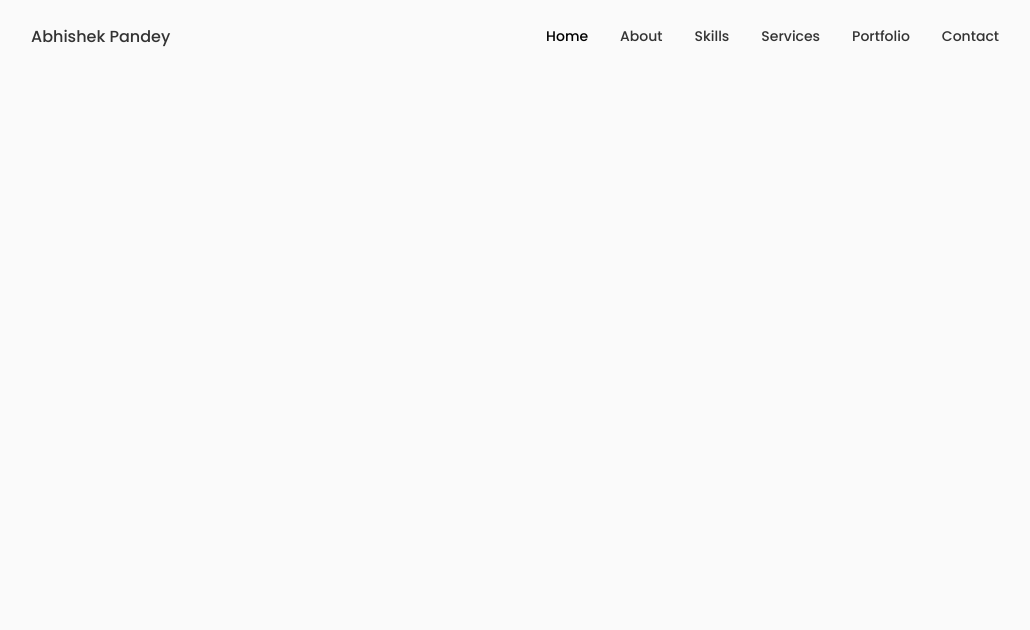
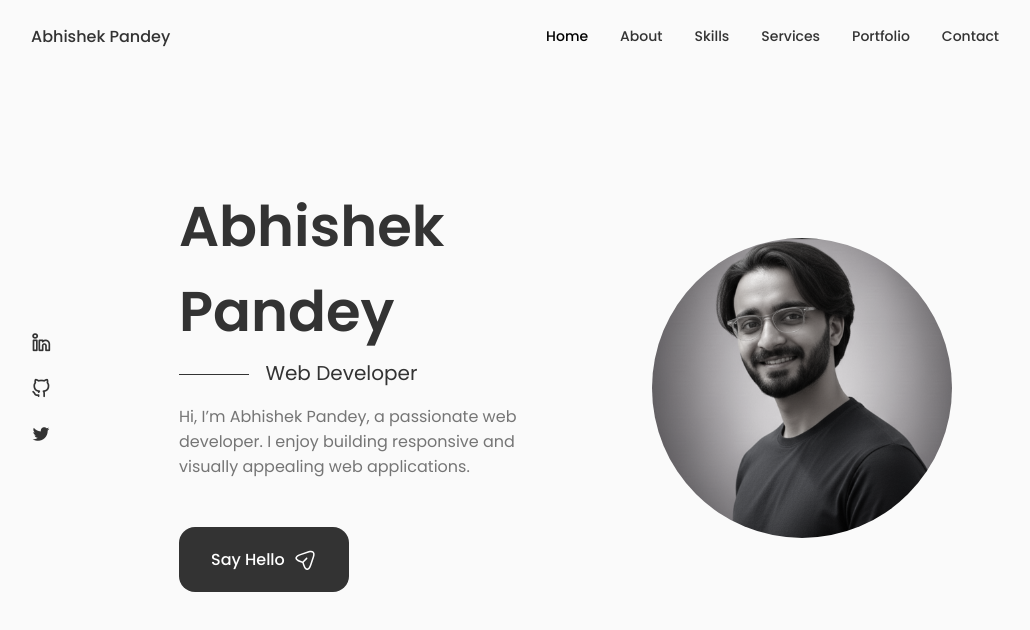
Before and after one commit to abhishekpandey-001/Portfolio, a React (Vite) app: page / in a window 1280 px wide. Shown: the top 630 px of the page, without its empty margins (125-1155 px from the left). Built offline with nearby package versions, Linux system fonts and the light colour scheme.

Commit message:
Added profile section

```diff
--- a/src/App.js
+++ b/src/App.js
@@ -7,7 +7,7 @@ const App = () => {
   return (
     <>
       <Header />
-      <main clasName='main'>
+      <main className='main'>
         <Home/>
       </main>
     </>
--- a/src/Components/header/header.css
+++ b/src/Components/header/header.css
@@ -66,7 +66,7 @@
         left: 0;
         width: 100%;
         background-color: var(--body-color);
-        padding: 2rem, 1.5rem, 4rem;
+        padding: 2rem 1.5rem 4rem;
         box-shadow: 0 -1px 4px rgba(0,0,0,0.15);
         border-radius: 1.5rem 1.5rem 0 0;
         transition: .3s;
--- /dev/null
+++ b/src/Components/home/Data.jsx
@@ -0,0 +1,44 @@
+import React from "react";
+import HandIcon from "../../assets/hand.svg";
+
+
+
+const Data =()=>{
+    return(
+        <div className="home__data">
+            <h1 className="home__title">Abhishek Pandey
+            </h1>
+
+            <h3 className="home__subtitle">Web Developer</h3>
+            <p className="home__description">
+                Hi, I’m Abhishek Pandey, a passionate web developer. I enjoy building responsive and visually appealing web applications.
+            </p>
+
+            <a href="#contact" className="button button--flex">
+                Say Hello
+                <svg
+                  className="button__icon"
+                  xmlns="http://www.w3.org/2000/svg"
+                  width="24"
+                  height="24"
+                  viewBox="0 0 24 24"
+                  fill="none"
+                >
+                  <path
+                    d="M14.2199 21.9352C13.0399 21.9352 11.3699 21.1052 10.0499 17.1352L9.32988 14.9752L7.16988 14.2552C3.20988 12.9352 2.37988 11.2652 2.37988 10.0852C2.37988 8.91525 3.20988 7.23525 7.16988 5.90525L15.6599 3.07525C17.7799 2.36525 19.5499 2.57525 20.6399 3.65525C21.7299 4.73525 21.9399 6.51525 21.2299 8.63525L18.3999 17.1252C17.0699 21.1052 15.3999 21.9352 14.2199 21.9352ZM7.63988 7.33525C4.85988 8.26525 3.86988 9.36525 3.86988 10.0852C3.86988 10.8052 4.85988 11.9052 7.63988 12.8252L10.1599 13.6652C10.3799 13.7352 10.5599 13.9152 10.6299 14.1352L11.4699 16.6552C12.3899 19.4352 13.4999 20.4252 14.2199 20.4252C14.9399 20.4252 16.0399 19.4352 16.9699 16.6552L19.7999 8.16525C20.3099 6.62525 20.2199 5.36525 19.5699 4.71525C18.9199 4.06525 17.6599 3.98525 16.1299 4.49525L7.63988 7.33525Z"
+                    fill="var(--container-color)"
+                  ></path>
+                  <path
+                    d="M10.11 14.7052C9.92005 14.7052 9.73005 14.6352 9.58005 14.4852C9.29005 14.1952 9.29005 13.7152 9.58005 13.4252L13.16 9.83518C13.45 9.54518 13.93 9.54518 14.22 9.83518C14.51 10.1252 14.51 10.6052 14.22 10.8952L10.64 14.4852C10.5 14.6352 10.3 14.7052 10.11 14.7052Z"
+                    fill="var(--container-color)"
+                  ></path>
+                </svg>
+            </a>
+
+
+        </div>
+    )
+}
+
+
+export default Data;
--- a/src/Components/home/Home.jsx
+++ b/src/Components/home/Home.jsx
@@ -1,10 +1,18 @@
 import React from "react";
+import "./home.css"
+import Social from "./Social";
+import Data from "./Data";
+
 const Home = ()=>{
     return(
         <section className="home section" id="home">
             <div className="home__container container grid">
                 <div className="home__content grid">
+                    <Social/>
 
+                    <div className="home__img"></div>
+
+                    <Data/>
                 </div>
             </div>
         </section>
--- /dev/null
+++ b/src/Components/home/Social.jsx
@@ -0,0 +1,21 @@
+import React from "react";
+
+
+const Social = ()=>{
+    return(
+        <div className="home__social">
+            <a href="https://www.linkedin.com/in/abhishek-pandey001/" className="home__social-icon" target="_blank">
+                <i className="uil uil-linkedin-alt"></i>
+            </a>
+            <a href="https://github.com/abhishekpandey-001" className="home__social-icon" target="_blank">
+                <i className="uil uil-github-alt"></i>
+            </a>
+            <a href="https://x.com/syntax_buddy" className="home__social-icon" target="_blank">
+                <i className="uil uil-twitter"></i>
+            </a>
+        </div>
+    )
+}
+
+
+export default Social;
--- a/src/Components/home/home.css
+++ b/src/Components/home/home.css
@@ -0,0 +1,85 @@
+.home__content{
+    grid-template-columns: 116px repeat(2, 1fr);
+    padding-top: 5.5rem;
+    column-gap: 2rem;
+    align-items: center;
+}
+
+.home__social{
+    display: grid;
+    grid-template-columns: max-content;
+    row-gap: 1rem;
+}
+
+.home__social-icon {
+    font-size: 1.25rem;
+    color: var(--title-color);
+}
+
+.home__social-icon:hover{
+    color: var(--title-color-dark);
+}
+
+.home__title{
+    font-size: var(--big-font-size);
+    margin-bottom: var(--mb-0-25);
+}
+
+.home__hand {
+    width: 38px;
+    height: 38px;
+    margin-left: 0.4rem;
+}
+
+.home__subtitle{
+    position: relative;
+    font-size: var(--h3-font-size);
+    padding-left: 5.4rem;
+    font-weight: var(--font-normal);
+    margin-bottom: var(--mb-1);
+}
+
+.home__subtitle::before{
+    content: '';
+    position: absolute;
+    width: 70px;
+    height: 1px;
+    background-color: var(--title-color);
+    left: 0;
+    top: 1rem;
+}
+
+.home__description {
+    max-width: 400px;
+    margin-bottom: var(--mb-3);
+
+}
+
+.home__img{
+    background: url(../../assets/profile.png);
+    background-repeat: no-repeat;
+    background-position: center;
+    background-size: cover;
+    /* box-shadow: inset 0 0 0 9px rgb(255 255 255 / 30%); */
+    order: 1;
+    justify-self: center;
+    width: 300px;
+    height: 300px;
+    filter: grayscale(90%);
+    animation: profile__animate 8s ease-in-out infinite 1s;
+    border-radius: 50%;
+}
+
+/* @keyframes profile__animate{
+    0% {
+        border-radius: 60% 40% 30% 70%/60% 30% 70% 40%;
+    }
+
+        50% {
+        border-radius: 30% 60% 70% 40%/50% 60% 30% 60%;
+    }
+
+        100% {
+        border-radius: 60% 40% 30% 70%/60% 30% 70% 40%;
+    }
+} */
```
Also changed, not shown: src/assets/About.png (added), src/assets/about.jpg (deleted).
